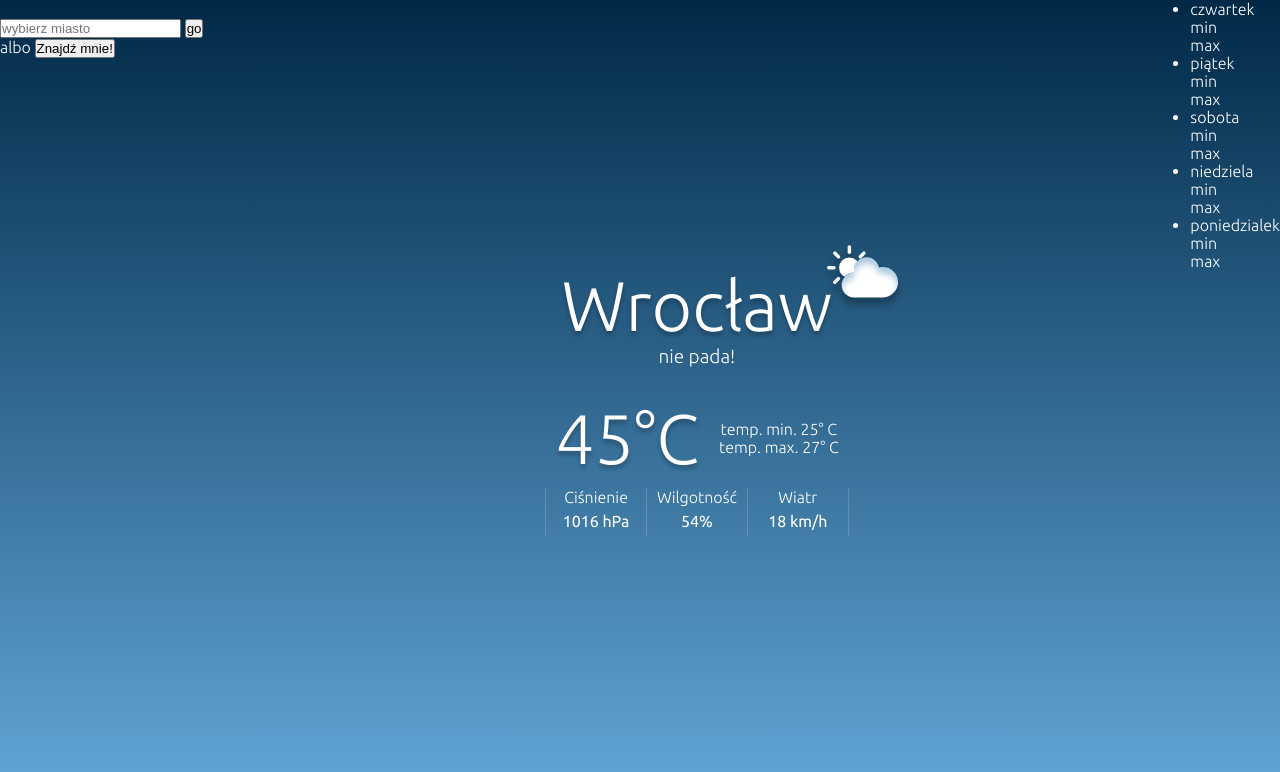
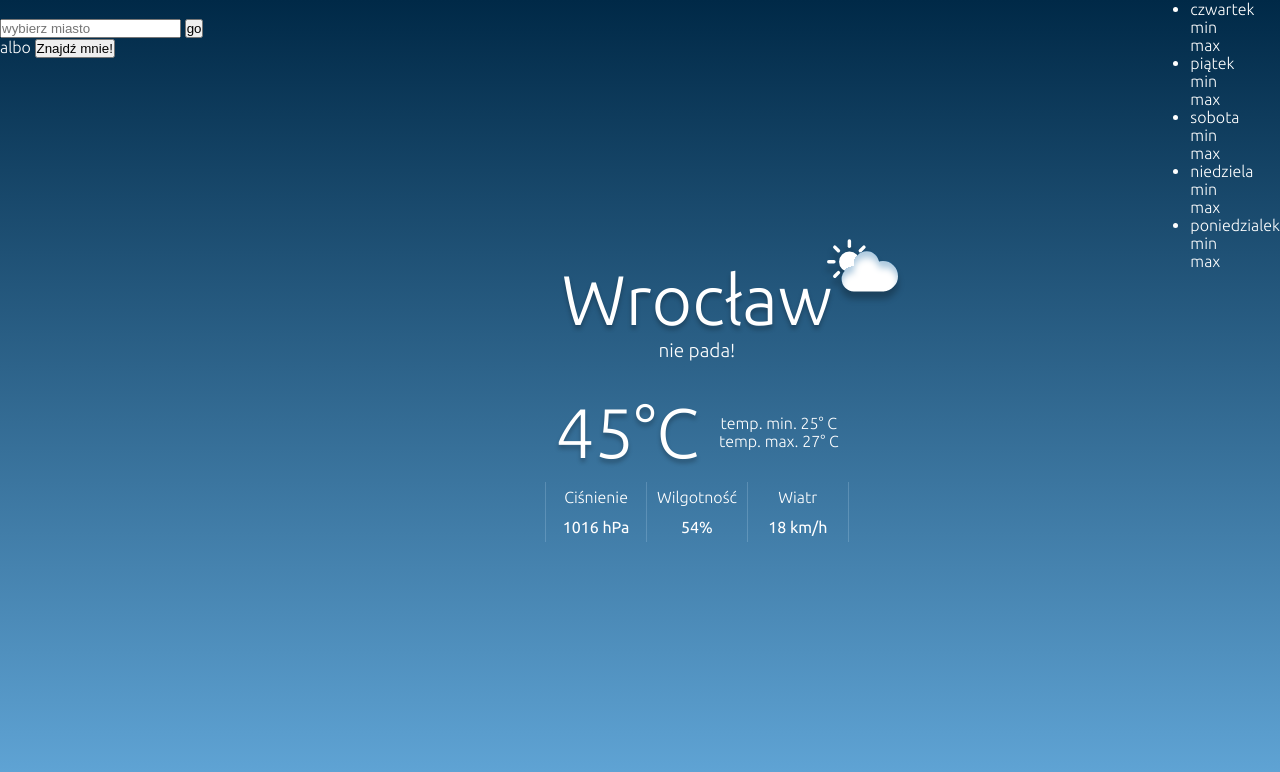
Before and after one commit to aleksandra-w/Aplikacja-pogodowa, a website built with webpack: page src/index.html in a window 1280 px wide. Built offline with nearby package versions, Linux system fonts and the light colour scheme.

Commit message:
use classes, not tags

```diff
--- a/src/index.html
+++ b/src/index.html
@@ -61,9 +61,9 @@
           </div>
         </div>
         <div class="main__box3">
-          <div class="main__box3--pressure">Ciśnienie<span>1016 hPa</span></div>
-          <div class="main__box3--humidity">Wilgotność<span>54%</span></div>
-          <div class="main__box3--wind">Wiatr<span>18 km/h</span></div>
+          <div class="main__box3--pressure weather-info">Ciśnienie<span class="weather-info--bold">1016 hPa</span></div>
+          <div class="main__box3--humidity weather-info">Wilgotność<span class="weather-info--bold">54%</span></div>
+          <div class="main__box3--wind weather-info">Wiatr<span class="weather-info--bold">18 km/h</span></div>
         </div>
       </section>
 
--- a/src/scss/components/_main-weather-box.scss
+++ b/src/scss/components/_main-weather-box.scss
@@ -1,7 +1,7 @@
 .main {
-  //   margin: auto;
   text-align: center;
   align-self: center;
+
   &__box1 {
     position: relative;
     margin-bottom: 2rem;
@@ -18,6 +18,7 @@
       font-size: 1.9rem;
     }
   }
+
   &__box2 {
     display: flex;
     align-items: center;
@@ -25,22 +26,22 @@
       padding: 1rem;
     }
   }
+
   &__box3{
     display: flex;
     justify-content: stretch;
-    min-height: 3rem;
-    div {
+    .weather-info {
       flex: 1;
       text-align: center;
       border-left: 1px solid $color-white-transparent;
-      span{
+      line-height: 3rem;
+      &--bold {
         display: block;
         font-weight: 400;
-        line-height: 3rem;
       }
-    }
-    &:last-child {
-      border-right: 1px solid $color-white-transparent;
+      &:last-child {
+        border-right: 1px solid $color-white-transparent;
+      }
     }
   }
 }
```
